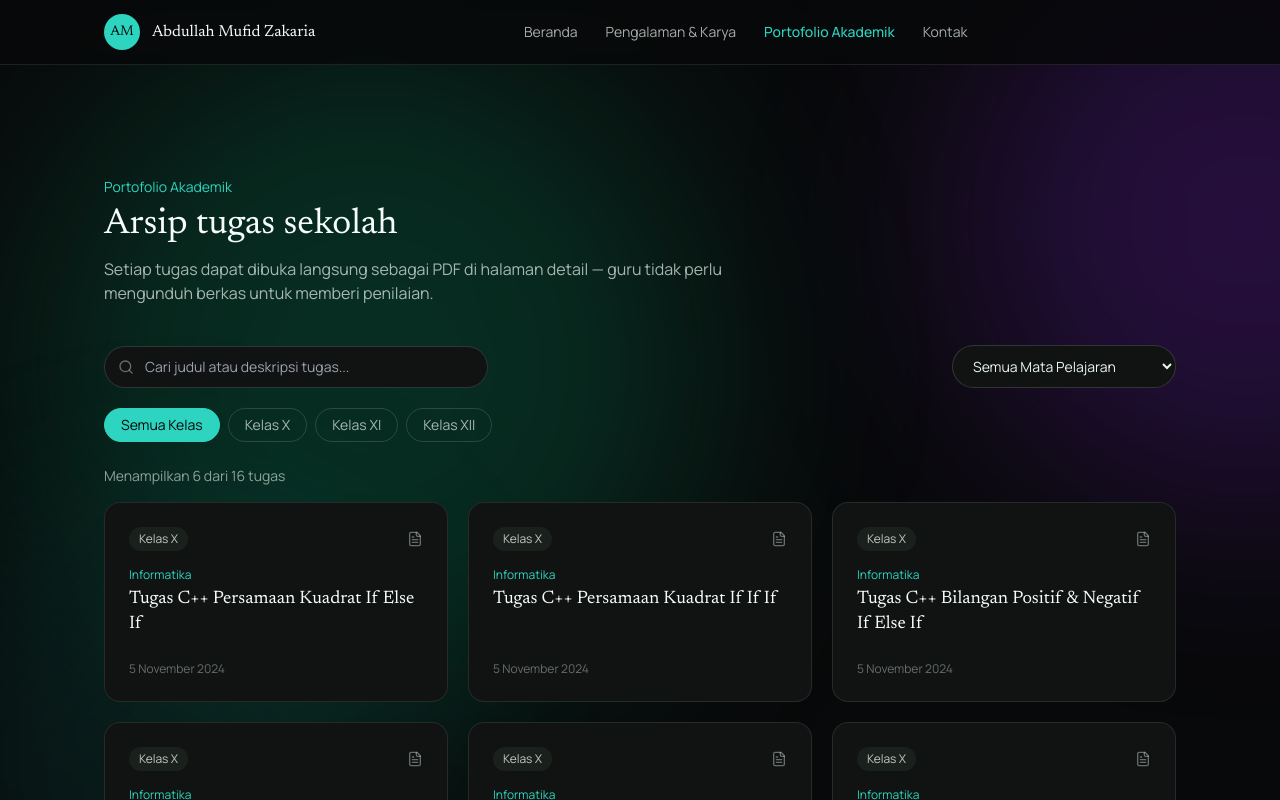
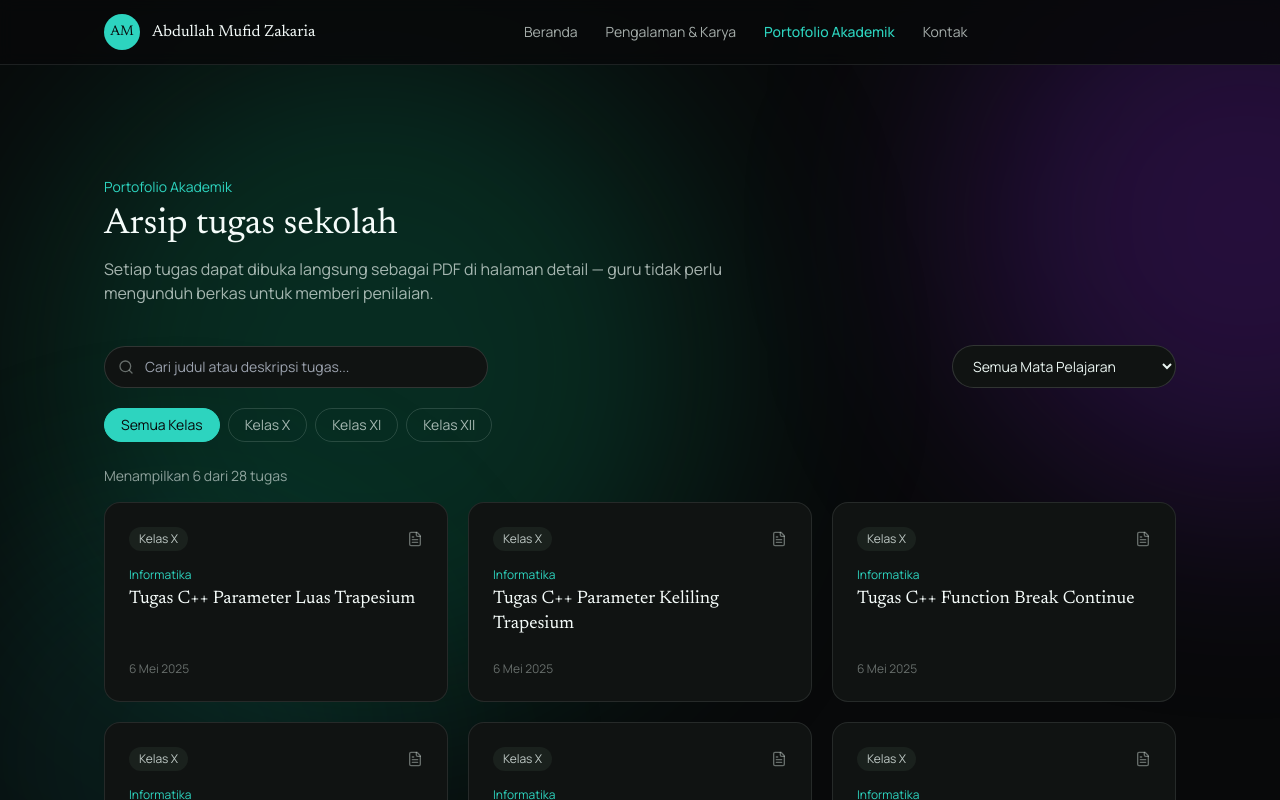
Before and after one commit to uuppiitt/portofolio-akademik-smada, a Next.js app: page /tugas in a window 1280 px wide. Shown: the top 800 px of the page. Built offline with nearby package versions, Linux system fonts and the light colour scheme.

Commit message:
Update tasks.ts

```diff
--- a/src/data/tasks.ts
+++ b/src/data/tasks.ts
@@ -206,4 +206,148 @@ export const tasks: Task[] = [
       "",
     pdfUrl: "https://drive.google.com/file/d/1wMdQLhoP6k9wx8KVAkvx1Okwp_6No3_x/preview",
   },
+  {
+    slug: "tugas-cpp-switch-case",
+    title: "Tugas C++ Switch Case",
+    subject: "Informatika",
+    grade: "X",
+    teacher: "Ibu Galuh Maulidia, S.Pd.",
+    date: "2025-01-21",
+    description: "",
+    longDescription:
+      "",
+    pdfUrl: "https://drive.google.com/file/d/1KtRuQZJNBEqbxpOpUkTgRvm5cbte-lf0/preview",
+  },
+  {
+    slug: "tugas-cpp-bilangan-aritmatika-for",
+    title: "Tugas C++ Bilangan Aritmatika For",
+    subject: "Informatika",
+    grade: "X",
+    teacher: "Ibu Galuh Maulidia, S.Pd.",
+    date: "2025-01-21",
+    description: "",
+    longDescription:
+      "",
+    pdfUrl: "https://drive.google.com/file/d/1U5f_KPAS4nLYT9Z9jLmq9taHO9WEePP5/preview",
+  },
+  {
+    slug: "tugas-cpp-bilangan-aritmatika-while",
+    title: "Tugas C++ Bilangan Aritmatika While",
+    subject: "Informatika",
+    grade: "X",
+    teacher: "Ibu Galuh Maulidia, S.Pd.",
+    date: "2025-02-02",
+    description: "",
+    longDescription:
+      "",
+    pdfUrl: "https://drive.google.com/file/d/10wp-xMs230-HAmM_UNDxQfGmtPiytLNF/preview",
+  },
+  {
+    slug: "tugas-cpp-bilangan-aritmatika-while-do",
+    title: "Tugas C++ Bilangan Aritmatika While Do",
+    subject: "Informatika",
+    grade: "X",
+    teacher: "Ibu Galuh Maulidia, S.Pd.",
+    date: "2025-03-17",
+    description: "",
+    longDescription:
+      "",
+    pdfUrl: "https://drive.google.com/file/d/17zVha_e0RhZc_duS2WHosP-BjjeRsbOE/preview",
+  },
+  {
+    slug: "tugas-cpp-bintang-while",
+    title: "Tugas C++ Bintang While",
+    subject: "Informatika",
+    grade: "X",
+    teacher: "Ibu Galuh Maulidia, S.Pd.",
+    date: "2025-03-17",
+    description: "",
+    longDescription:
+      "",
+    pdfUrl: "https://drive.google.com/file/d/10BuR93b3SnWvnAwQ8jvXOk9nFvvuJTxW/preview",
+  },
+  {
+    slug: "tugas-cpp-bintang-while-do",
+    title: "Tugas C++ Bintang While Do",
+    subject: "Informatika",
+    grade: "X",
+    teacher: "Ibu Galuh Maulidia, S.Pd.",
+    date: "2025-03-17",
+    description: "",
+    longDescription:
+      "",
+    pdfUrl: "https://drive.google.com/file/d/1AhQzUzLqWr_6HOZv_ex3hDc4X-D2LbCb/preview",
+  },
+  {
+    slug: "tugas-cpp-bintang-for",
+    title: "Tugas C++ Bintang For",
+    subject: "Informatika",
+    grade: "X",
+    teacher: "Ibu Galuh Maulidia, S.Pd.",
+    date: "2025-04-25",
+    description: "",
+    longDescription:
+      "",
+    pdfUrl: "https://drive.google.com/file/d/1l7CrJyilWOVPVv73ZjoXQm8BiWCDJbMW/preview",
+  },
+  {
+    slug: "tugas-cpp-perulangan-for-break",
+    title: "Tugas C++ Perulangan For Break",
+    subject: "Informatika",
+    grade: "X",
+    teacher: "Ibu Galuh Maulidia, S.Pd.",
+    date: "2025-04-25",
+    description: "",
+    longDescription:
+      "",
+    pdfUrl: "https://drive.google.com/file/d/1d2X5M-w2v510XNBLIJbIWv63O-1CtAvS/preview",
+  },
+  {
+    slug: "tugas-cpp-perulangan-for-continue",
+    title: "Tugas C++ Perulangan For Continue",
+    subject: "Informatika",
+    grade: "X",
+    teacher: "Ibu Galuh Maulidia, S.Pd.",
+    date: "2025-04-25",
+    description: "",
+    longDescription:
+      "",
+    pdfUrl: "https://drive.google.com/file/d/1fNgY1JY-zVW_Iv9aOVy2RPU0thfSPBdn/preview",
+  },
+  {
+    slug: "tugas-cpp-function-break-continue",
+    title: "Tugas C++ Function Break Continue",
+    subject: "Informatika",
+    grade: "X",
+    teacher: "Ibu Galuh Maulidia, S.Pd.",
+    date: "2025-05-06",
+    description: "",
+    longDescription:
+      "",
+    pdfUrl: "https://drive.google.com/file/d/12K1M5aY1Jz053DPxE9WH_23s-OEM-BHT/preview",
+  },
+  {
+    slug: "tugas-cpp-parameter-keliling-trapesium",
+    title: "Tugas C++ Parameter Keliling Trapesium",
+    subject: "Informatika",
+    grade: "X",
+    teacher: "Ibu Galuh Maulidia, S.Pd.",
+    date: "2025-05-06",
+    description: "",
+    longDescription:
+      "",
+    pdfUrl: "https://drive.google.com/file/d/1_I4bxldPj8SJk7h_8hRkuXAd-tHduvGD/preview",
+  },
+  {
+    slug: "tugas-cpp-parameter-luas-trapesium",
+    title: "Tugas C++ Parameter Luas Trapesium",
+    subject: "Informatika",
+    grade: "X",
+    teacher: "Ibu Galuh Maulidia, S.Pd.",
+    date: "2025-05-06",
+    description: "",
+    longDescription:
+      "",
+    pdfUrl: "https://drive.google.com/file/d/1FlRRRPaazEWW_ER2-Teu_-dLUyb5NnGe/preview",
+  },
 ];
```
